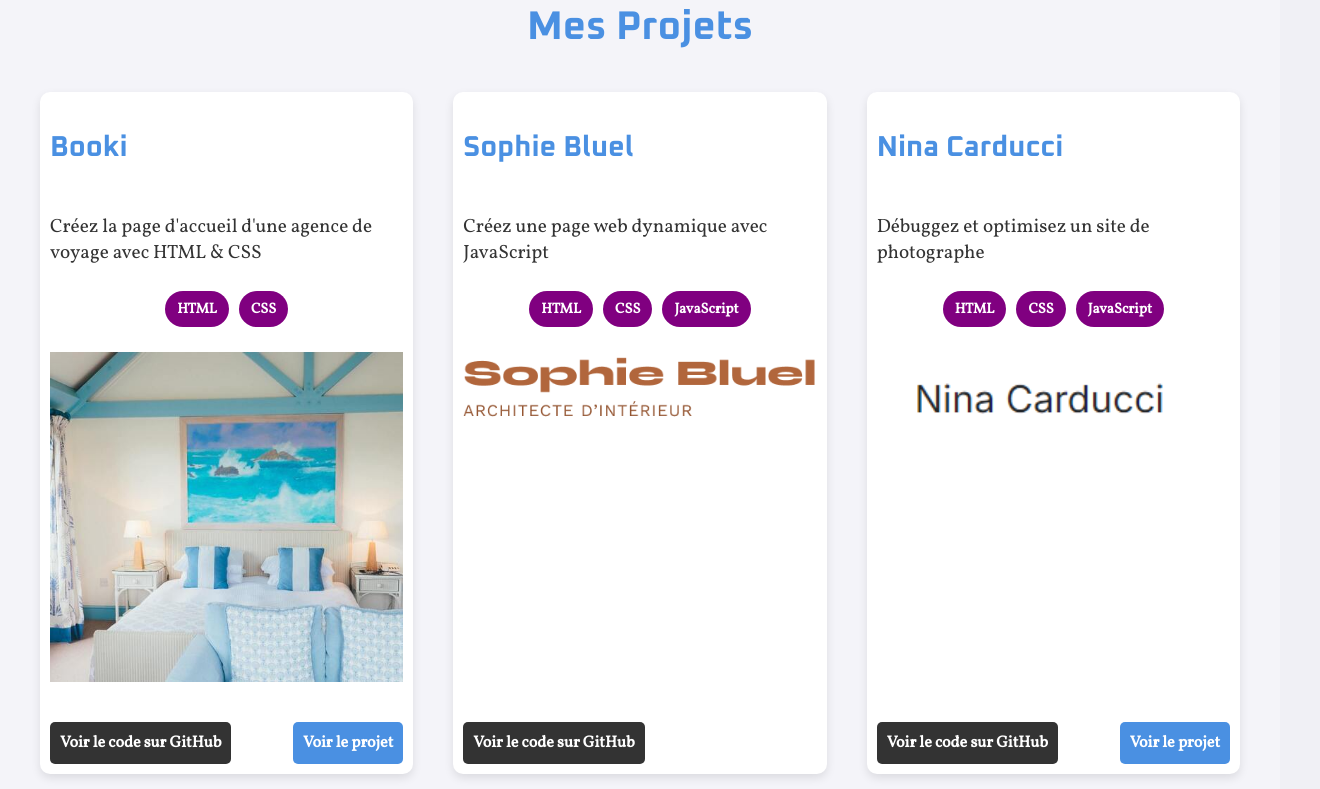
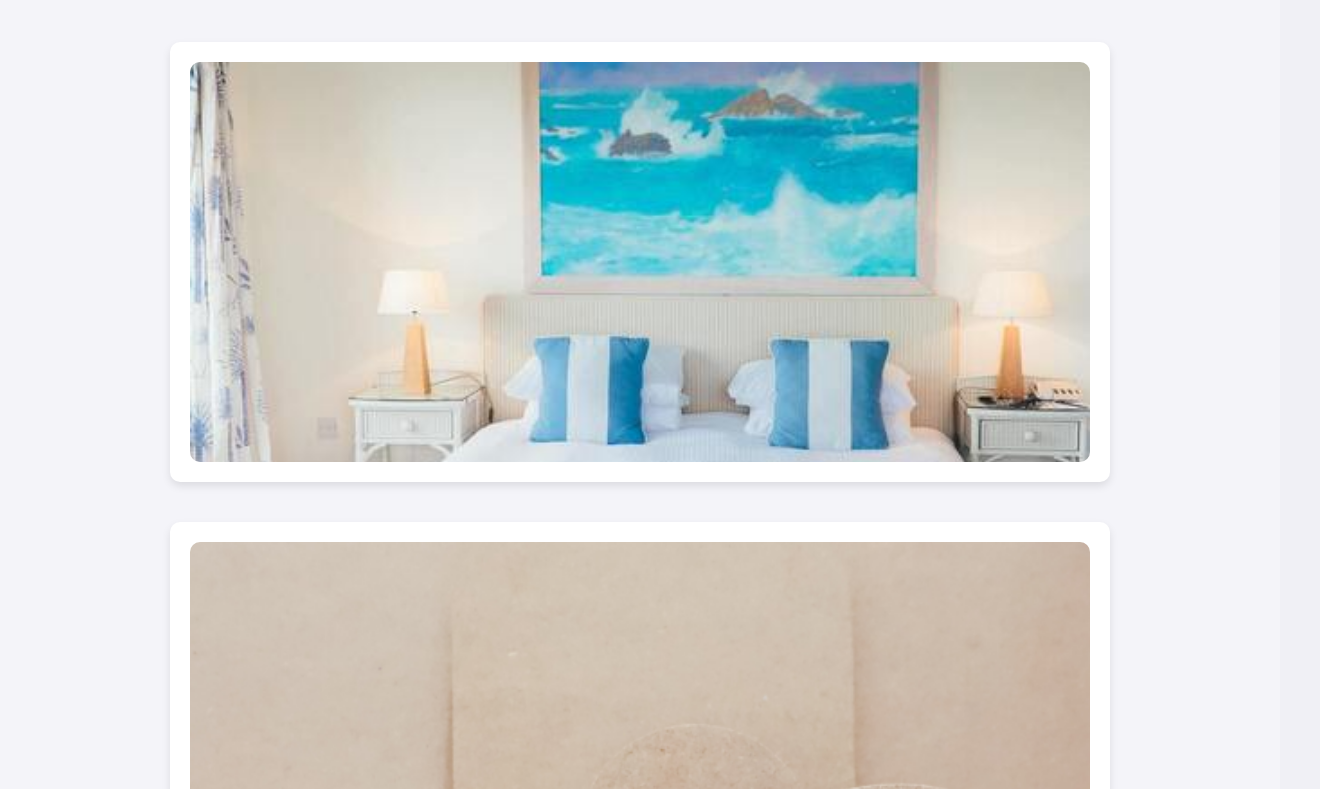
Before and after one commit to Brayann-Graux/Projet_8, a React (Create React App) app: page / in a window 1280 px wide. Shown: the part 580-1369 px from the top of the page, 1320 px wide, since content can reach past the window. Built offline with nearby package versions, Linux system fonts and the light colour scheme.

Commit message:
width ok,variable ok

```diff
--- a/src/components/Contact/Contact.scss
+++ b/src/components/Contact/Contact.scss
@@ -1,3 +1,5 @@
+@import'../../styles/Variables.scss';
+
 /* Variables pour la palette de couleurs */
 $primary-color: #4A90E2;
 $secondary-color: #ADD8E6;
--- a/src/components/Navbar/Navbar.scss
+++ b/src/components/Navbar/Navbar.scss
@@ -1,4 +1,4 @@
-@import url('https://fonts.googleapis.com/css?family=Oxanium:700%7CVollkorn:400');
+@import'../../styles/Variables.scss';
 
 /* Variables du nuancier */
 $primary-blue: #4A90E2;
@@ -11,9 +11,10 @@ $neutral-gray: #F0F0F5;
 .navbar {
   position: fixed;
   width: 100%;
+  max-width: 1440px;
   top: 0;
   background-color: $primary-blue;
-  padding: 20px;
+  padding: 20px 0;
   z-index: 1000;
   display: flex;
   justify-content: center; /* Centre les éléments de la barre */
--- a/src/components/Projects/Projects.jsx
+++ b/src/components/Projects/Projects.jsx
@@ -1,40 +1,62 @@
-import React from 'react';
-import projectsData from '../../data/projects.json';  // Importer les données JSON
-import './Projects.scss';  // Importer les styles SCSS
+import React, { useState } from 'react';
+import projectsData from '../../data/projects.json';
+import './Projects.scss';
 
 const Projects = () => {
+  const [selectedProjectId, setSelectedProjectId] = useState(null);
+
+  const handleClick = (projectId) => {
+    if (selectedProjectId === projectId) {
+      setSelectedProjectId(null); // Ferme la carte si elle est déjà ouverte
+    } else {
+      setSelectedProjectId(projectId); // Ouvre la carte cliquée
+    }
+  };
+
   return (
     <section id="projects" className="projects-section">
       <h2>Mes Projets</h2>
       <div className="projects-container">
         {projectsData.map((project) => (
-          <div key={project.id} className="project-card">
+          <div
+            key={project.id}
+            className={`project-card ${selectedProjectId === project.id ? 'show' : ''}`}
+            onClick={() => handleClick(project.id)}
+          >
+            <div className={`project-image-container ${selectedProjectId === project.id ? 'reduced' : 'full'}`}>
+              <img src={project.image} alt={project.title} className="project-image" />
+              <div className="overlay">
+                <h3>{project.title}</h3>
+                <p>Afficher plus</p>
+              </div>
+            </div>
+
+            {selectedProjectId === project.id && (
+              <div className="project-info">
                 <h3>{project.title}</h3>
                 <p>{project.description}</p>
 
-            {/* Affichage de plusieurs langages sous forme de boutons */}
                 <div className="project-languages">
                   {project.languages.map((language, index) => (
-                <span key={index} className="project-language">{language}</span>
+                    <span key={index} className="project-language">
+                      {language}
+                    </span>
                   ))}
                 </div>
 
-            <img src={project.image} alt={project.title} className="project-image" />
-
-            {/* Conteneur pour les boutons */}
                 <div className="btn-container">
-              {/* Bouton pour afficher le code sur GitHub, aligné à gauche */}
                   <a href={project.codeLink} target="_blank" rel="noopener noreferrer" className="btn github-btn">
                     Voir le code sur GitHub
                   </a>
 
-              {/* Condition pour afficher le bouton "Voir le projet" seulement si projectLink est disponible, aligné à droite */}
                   {project.projectLink && (
-                <a href={project.projectLink} target="_blank" rel="noopener noreferrer" className="btn">
+                    <a href={project.projectLink} target="_blank" rel="noopener noreferrer" className="btn project-btn">
                       Voir le projet
                     </a>
                   )}
                 </div>
+              </div>
+            )}
           </div>
         ))}
       </div>
--- a/src/components/Projects/Projects.scss
+++ b/src/components/Projects/Projects.scss
@@ -1,122 +1,146 @@
-/* Variables de couleurs */
-$primary-color: #4A90E2;
-$secondary-color: #ADD8E6;
-$text-color: #333;
-$violet-color: #800080; /* Couleur violette pour les boutons de langage */
-$violet-hover-color: lighten($violet-color, 20%); /* Violet éclairci au survol */
-$background-color: #f4f4f9;
-$card-shadow-color: rgba(0, 0, 0, 0.1);
-$hover-color: #357ABD;
-$font-family: 'Vollkorn', serif;
+@import'../../styles/Variables.scss';
 
-/* Section globale pour les projets */
+/* Projets */
 .projects-section {
-  padding: 50px 20px;
+  display: flex;
+  flex-direction: column;
+  justify-content: center;
+  align-items: center;
+  min-height: 100vh;
+  text-align: center;
   background-color: $background-color;
 
   h2 {
-    font-size: 2.5rem;
+    margin-bottom: 40px;
     color: $primary-color;
-    text-align: center;
-    font-family: 'Oxanium', sans-serif;
-    margin-bottom: 40px;
   }
 
   .projects-container {
-    display: grid;
-    grid-template-columns: repeat(3, 1fr); /* 3 colonnes pour 3 cartes */
-    gap: 40px; /* Espacement entre les cartes */
-    justify-content: center;
-    max-width: 1200px;
+    display: flex;
+    flex-direction: column;
+    gap: 40px;
+    max-width: 1440px;
     margin: 0 auto;
   }
 
-  /* Responsive styles */
-  @media (max-width: 1024px) {
-    .projects-container {
-      grid-template-columns: repeat(2, 1fr); /* 2 colonnes sur les écrans plus petits */
-    }
+  .project-card {
+    position: relative;
+    display: flex;
+    background-color: white;
+    padding: 20px;
+    border-radius: 10px;
+    box-shadow: 0 4px 8px $card-shadow-color;
+    width: 100%;
+    max-width: 900px; /* Largeur de la carte */
+    cursor: pointer;
+    transition: transform 0.3s ease, box-shadow 0.3s ease;
+    justify-content: space-between;
+    align-items: center;
+
+    &:hover {
+      transform: scale(1.05); /* Zoom au survol */
+      box-shadow: 0 6px 12px $card-shadow-color;
     }
 
-  @media (max-width: 768px) {
-    .projects-container {
-      grid-template-columns: 1fr; /* 1 colonne sur les petits écrans */
+    &:hover .overlay {
+      opacity: 1; /* Affiche le texte au survol */
+    }
+
+    .project-image-container {
+      position: relative;
+      width: 100%;
+      height: 400px;
+      transition: width 0.5s ease, height 0.5s ease;
+
+      &.full {
+        width: 100%;
+        height: 400px;
+      }
+
+      &.reduced {
+        width: 50%;
+        height: 300px;
+      }
+
+      .project-image {
+        width: 100%;
+        height: 100%;
+        object-fit: cover;
+        border-radius: 10px;
+      }
+
+      .overlay {
+        position: absolute;
+        top: 0;
+        left: 0;
+        right: 0;
+        bottom: 0;
+        background: rgba(0, 0, 0, 0.5);
+        display: flex;
+        flex-direction: column;
+        justify-content: center;
+        align-items: center;
+        opacity: 0; /* Caché par défaut */
+        transition: opacity 0.3s ease;
+        color: white;
+        font-size: 1.2rem;
+        font-weight: bold;
+        border-radius: 10px;
+
+        h3 {
+          margin: 0;
+          font-size: 1.5rem;
+        }
+
+        p {
+          margin: 10px 0 0 0;
+          font-size: 1rem;
         }
       }
     }
 
-/* Style des cartes de projet */
-.project-card {
-  background-color: white;
-  border-radius: 10px;
-  overflow: hidden;
-  box-shadow: 0px 4px 10px $card-shadow-color;
-  transition: transform 0.3s ease, box-shadow 0.3s ease;
-  display: flex;
-  flex-direction: column;
-  justify-content: space-between; /* Espace entre le contenu et les boutons */
-  height: 100%; /* Assure que la carte occupe toute la hauteur disponible */
-  padding: 10px;
-
-  &:hover {
-    transform: translateY(-10px);
-    box-shadow: 0px 8px 20px $card-shadow-color;
-  }
+    .project-info {
+      display: block;
+      padding-left: 20px;
+      width: 45%;
+      text-align: left;
 
       h3 {
-    font-size: 1.8rem;
         color: $primary-color;
-    font-family: 'Oxanium', sans-serif;
       }
 
       p {
         color: $text-color;
-    font-size: 1.2rem;
       }
 
       .project-languages {
-    display: flex;
-    flex-wrap: wrap;
-    align-items: center;
-    justify-content: center;
-
-  }
+        margin: 10px 0;
 
         .project-language {
           background-color: $violet-color;
           color: white;
-    padding: 8px 12px;
-    border-radius: 20px;
-    font-weight: bold;
-    font-size: 0.9rem;
-    margin: 5px;
+          padding: 5px 10px;
+          border-radius: 5px;
+          margin-right: 5px;
           transition: background-color 0.3s ease;
 
           &:hover {
             background-color: $violet-hover-color;
           }
         }
-
-  .project-image {
-    width: 100%;
-    object-fit: cover;
-    margin: 20px 0;
       }
 
       .btn-container {
         display: flex;
-    justify-content: space-between;
-    margin-top: auto; /* Pousse les boutons vers le bas */
-  }
+        justify-content: flex-start;
+        gap: 10px;
 
         .btn {
           background-color: $primary-color;
           color: white;
-    text-align: center;
+          padding: 10px 20px;
+          border-radius: 5px;
           text-decoration: none;
-    font-weight: bold;
-    padding: 10px;
-    border-radius: 5px;
           transition: background-color 0.3s ease;
 
           &:hover {
@@ -125,10 +149,9 @@ $font-family: 'Vollkorn', serif;
         }
 
         .github-btn {
-    background-color: #333;
-
-    &:hover {
-      background-color: #555;
+          background-color: $carbon-black;
         }
       }
     }
+  }
+}
--- a/src/index.jsx
+++ b/src/index.jsx
@@ -1,11 +1,8 @@
 import React from 'react';
-import ReactDOM from 'react-dom';
+import { createRoot } from 'react-dom/client';
 import App from './App';
 import './styles/App.scss';
 
-ReactDOM.render(
-  <React.StrictMode>
-    <App />
-  </React.StrictMode>,
-  document.getElementById('root')
-);
+const container = document.getElementById('root');
+const root = createRoot(container); // createRoot(container!) if you use TypeScript
+root.render(<App tab="home" />);
--- a/src/styles/App.scss
+++ b/src/styles/App.scss
@@ -1,11 +1,4 @@
-@import url('https://fonts.googleapis.com/css?family=Oxanium:700%7CVollkorn:400');
-
-/* Variables du nuancier */
-$primary-blue: #4A90E2;
-$dark-purple: #6A0DAD;
-$light-lavender: #B19CD9;
-$light-blue: #ADD8E6;
-$neutral-gray: #F0F0F5;
+@import'./Variables.scss';
 
 /* Conteneur global */
 .container {
@@ -28,3 +21,14 @@ body {
 h1, h2, h3, h4, h5 {
   font-family: 'Oxanium', sans-serif;
 }
+
+#root{
+  display: flex;
+  flex-wrap: wrap;
+}
+
+.App{
+  max-width: 1440px;
+  margin: auto;
+  width: 100%;
+}
--- /dev/null
+++ b/src/styles/Variables.scss
@@ -0,0 +1,21 @@
+@import url('https://fonts.googleapis.com/css?family=Oxanium:700%7CVollkorn:400');
+
+/* Variables du nuancier */
+$primary-blue: #4A90E2;
+$dark-purple: #6A0DAD;
+$light-lavender: #B19CD9;
+$light-blue: #ADD8E6;
+$neutral-gray: #F0F0F5;
+/* Variables de couleurs */
+$primary-color: #4A90E2;
+$secondary-color: #ADD8E6;
+$text-color: #333;
+$violet-color: #800080; /* Couleur violette pour les boutons de langage */
+$violet-hover-color: lighten($violet-color, 20%); /* Violet éclairci au survol */
+$background-color: #f4f4f9;
+$card-shadow-color: rgba(0, 0, 0, 0.1);
+$hover-color: #357ABD;
+$black-carbone:#130E0A;
+$carbon-black: #333333;
+$carbon-black-hover: lighten($carbon-black, 20%);
+$font-family: 'Vollkorn', serif;
```
Also changed, not shown: src/components/Footer/Footer.scss (+2 -18 lines), src/components/Profile/Profile.scss (+4 -7 lines), src/data/projects.json (+5 -5 lines), public/images/Sophie_Bluel.png. Lines whose indentation alone changed are shown as unchanged.
